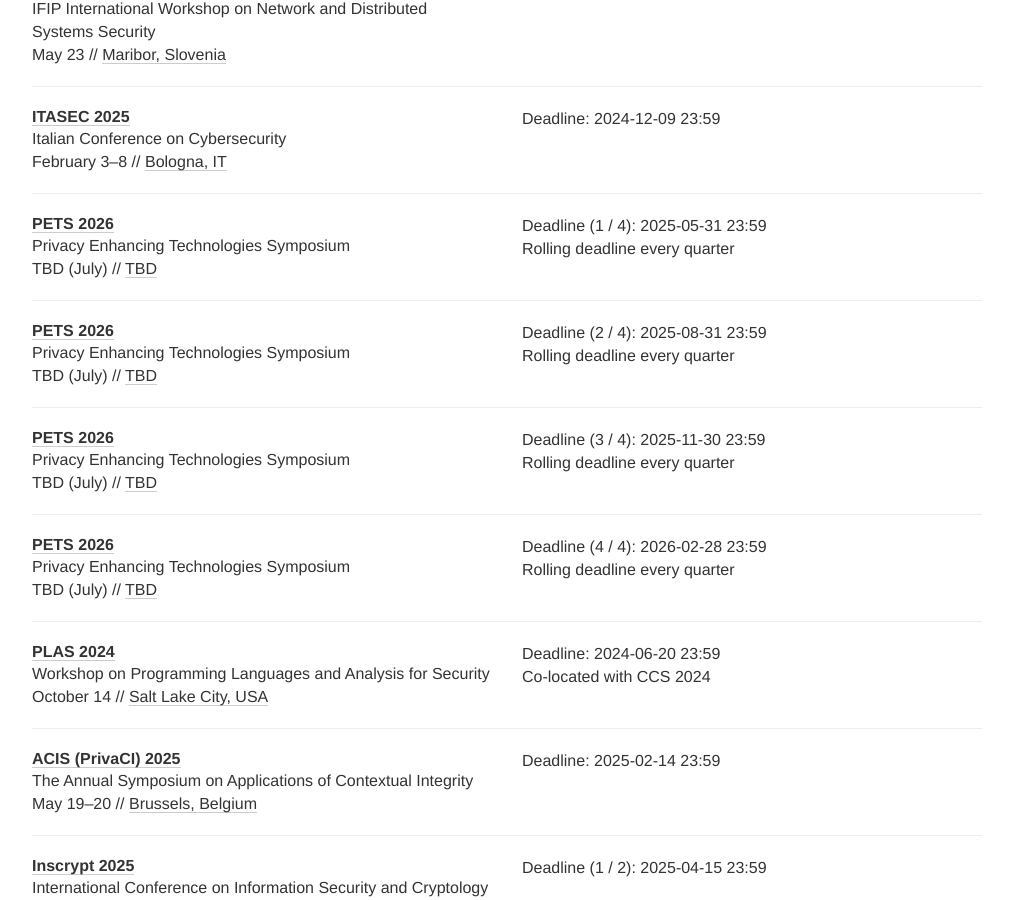
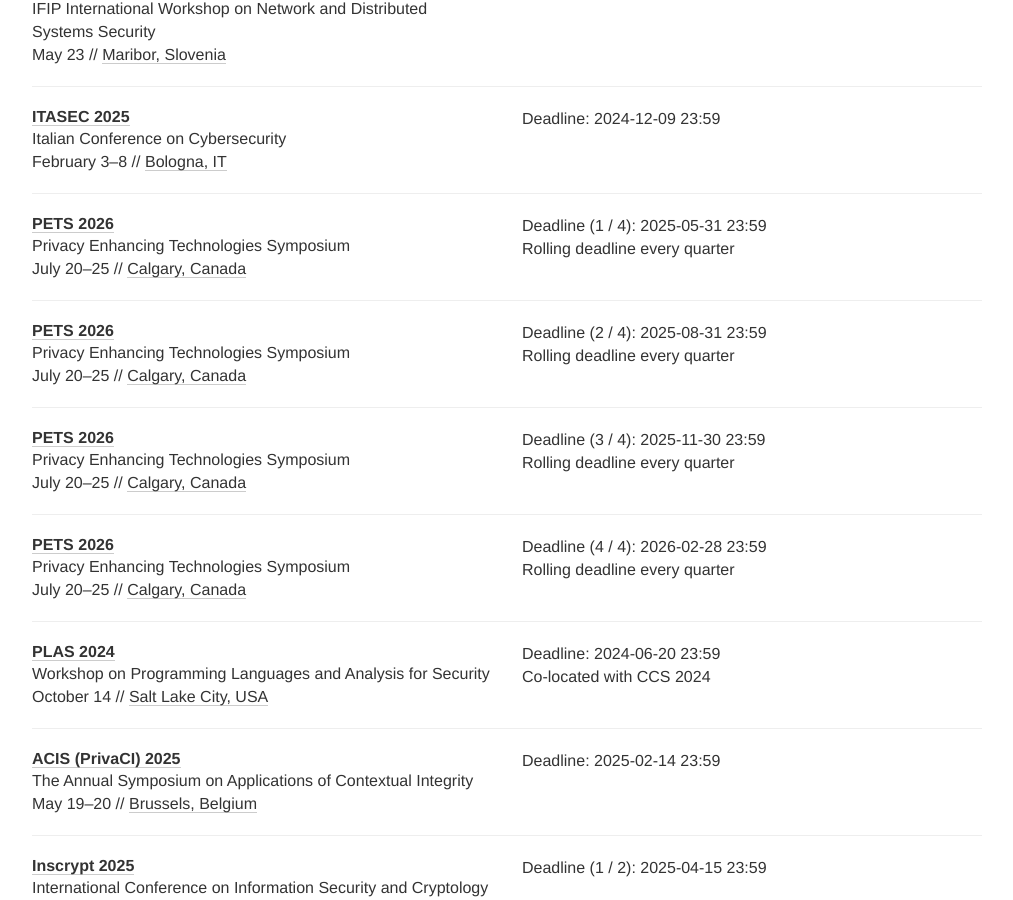
Before and after one commit to sec-deadlines/sec-deadlines.github.io, a Jekyll site: the page built from index.html, in a window 1280 px wide and 900 px high, scrolled down 4425 px. Shown: the whole window, without its empty margins (133-1146 px from the left). Built offline with Jekyll 4.4.1, drawn with Linux system fonts in a browser that asks for light colours; nearby versions of some CDN libraries; comment, search, counter and statistics services are not loaded.

Commit message:
Update date/place for PETS'26

```diff
--- a/_data/conferences.yml
+++ b/_data/conferences.yml
@@ -293,8 +293,8 @@
     - "%Y-11-30 23:59"
     - "%y-02-28 23:59"
   comment: Rolling deadline every quarter
-  date: TBD (July)
-  place: TBD
+  date: July 20-25
+  place: Calgary, Canada
   tags: [PRIV, CONF]
 
 - name: PLAS
```
